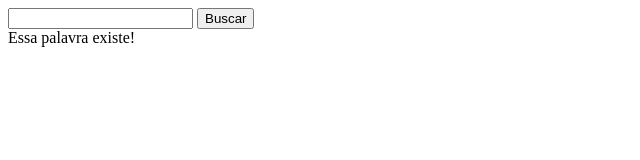
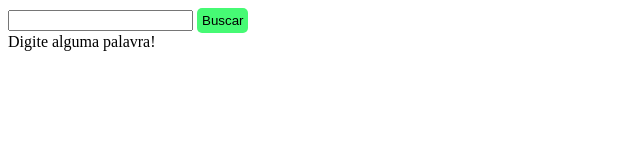
Before and after one commit to Nilao00/FibAulaGit, a plain HTML site: page index.html in a window 1280 px wide. Both pictures are taken after a click on the button "Buscar". Shown: the whole page, without its empty margins (0-640 px from the left). Drawn offline with Linux system fonts and the light colour scheme.

Commit message:
fix : ajuste busca de palavras

```diff
--- a/busca.css
+++ b/busca.css
@@ -1,4 +1,6 @@
 .inputStyle{
     background-color:#46fa74;
-    padding: 6px;
+    padding: 5px;
+    border: 0;
+    border-radius: 5px;
 }
--- a/busca.js
+++ b/busca.js
@@ -5,9 +5,15 @@ const db = "Essa é a frase encontrada no banco de dados. Ola mundo";
 const palavra = document.querySelector('#search');
 
 function buscaPalavra(){
+  if(!palavra.value){
+    searchWord.innerHTML = 'Digite alguma palavra!';
+    return;
+  }
+
   if(db.toLowerCase().includes(palavra.value.toLowerCase())){
     searchWord.innerHTML = 'Essa palavra existe!';
     return;
   }
+
    searchWord.innerHTML = 'Não existe essa palavra!';
 }
--- a/index.html
+++ b/index.html
@@ -3,7 +3,7 @@
 <head>
     <meta charset="UTF-8">
     <meta name="viewport" content="width=device-width, initial-scale=1.0">
-    <link type="stylesheet" href="./busca.css?v2" />
+    <link rel="stylesheet" href="./busca.css?v2" />
     <title>Busca palavra</title>
 </head>
 <body>
```
